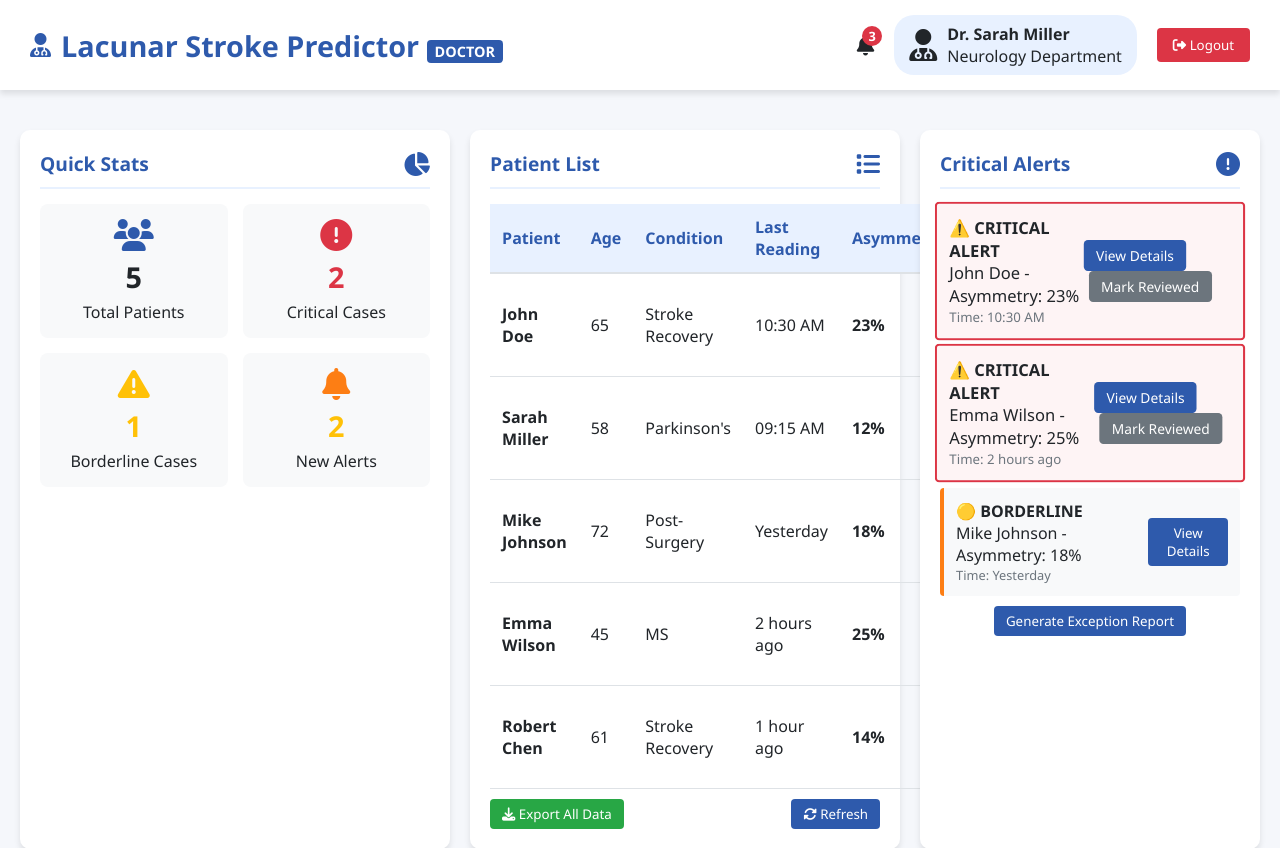
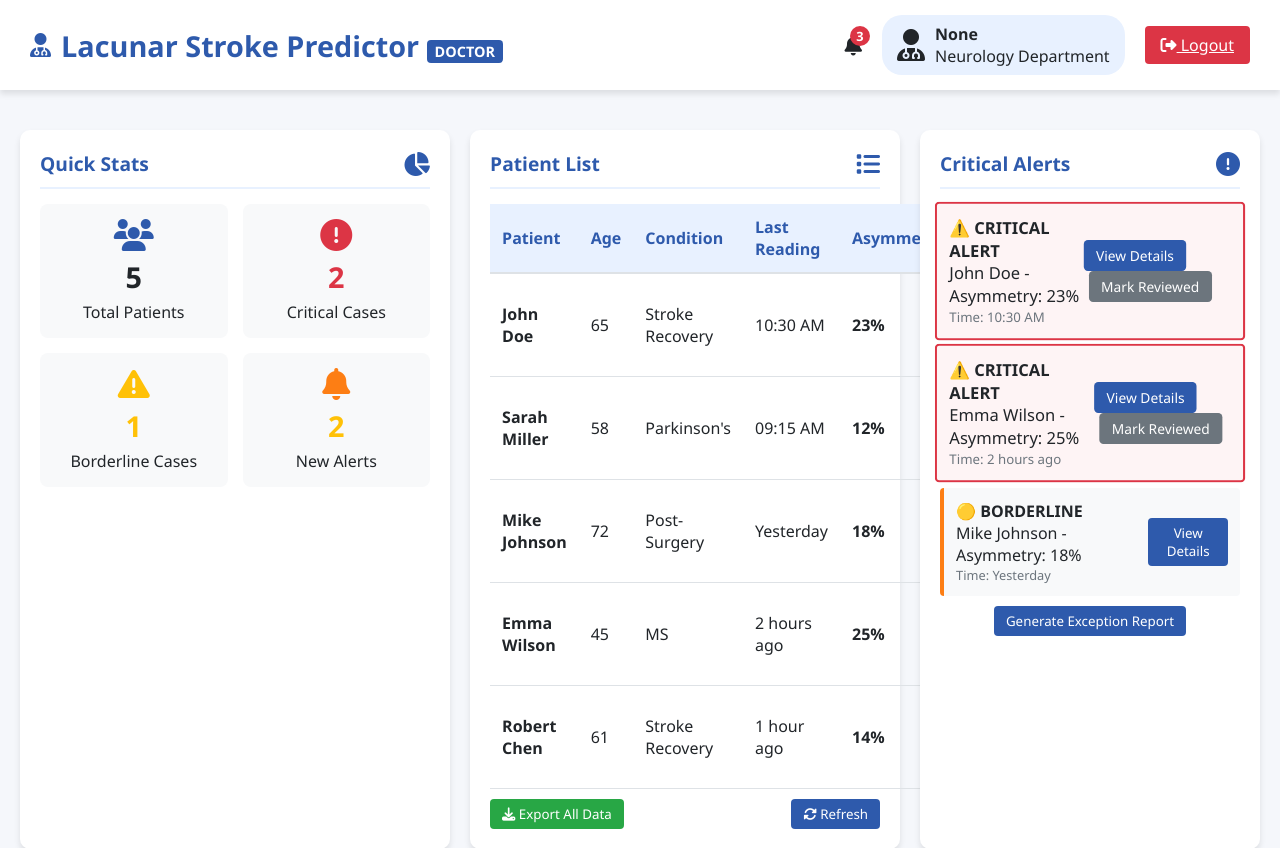
Before and after one commit to loicfred/Lacunar_Stroke_Project, a Flask app: template src/web/templates/dashboard_doctor.html in a window 1280 px wide. Shown: the top 848 px of the page. Run offline with Flask 3, Linux system fonts and the light colour scheme; the template is opened without the code that fills it, so the values that code supplies are empty.

Commit message:
Fix bugs

```diff
--- a/src/model/auth.py
+++ b/src/model/auth.py
@@ -89,7 +89,7 @@
         elif session['role'] == 'DOCTOR':
             doctor_info = dbmanager.getByID('doctor_info', user.id)
             if doctor_info:
-                session['name'] = f"{doctor_info.first_name} {doctor_info.last_name}".strip()
+                session['name'] = f"{doctor_info.title}. {doctor_info.first_name} {doctor_info.last_name}".strip()
 
         # Redirect based on role
         if session['role'] == 'DOCTOR':
--- a/src/web/app.py
+++ b/src/web/app.py
@@ -471,16 +471,15 @@
 @app.route('/dashboard/doctor')
 def doctor_dashboard():
     """Doctor dashboard"""
-    if 'user_id' not in session or session['role']!= 'DOCTOR':
-        return redirect('/login')
     try:
+        if 'user_id' not in session or session['role'] != 'DOCTOR':
+            return redirect('/login')
         user_id = session['user_id']
         doctor_info = dbmanager.getByID('doctor_info', user_id) if dbmanager.getByID('doctor_info', user_id) else None
         patients = dbmanager.getAllWhere('patient_info', 'doctor_id = ?', user_id)[:10]  # First 10 patients
         notifications = dbmanager.getAllWhere('notification', '1=1 ORDER BY timestamp DESC')[:5]
         return render_template('dashboard_doctor.html',
-                               doctor=doctor_info,
-                               patients=patients,
+                               doctor=doctor_info, patients=patients,
                                notifications=notifications)
     except Exception as e:
         print(f"Dashboard error: {e}")
@@ -488,9 +487,9 @@
 
 @app.route('/exception-report')
 def exception_report():
-    if 'user_id' not in session or session['role']!= 'DOCTOR':
-        return redirect('/login')
     try:
+        if 'user_id' not in session or session['role'] != 'DOCTOR':
+            return redirect('/login')
         exception_list = dbmanager.getAll('exception_report')
         critical_count = sum(1 for exception in exception_list if hasattr(exception, 'avg_risk_label') and exception.avg_risk_label == 'Critical')
         borderline_count = sum(1 for exception in exception_list if hasattr(exception, 'avg_risk_label') and exception.avg_risk_label == 'Borderline')
@@ -507,15 +506,11 @@
         return render_template('exception_report.html', error=str(e))
 
 
-@app.route('/dashboard/patient')
-def default_dashboard():
-    return redirect('/login')
-
 @app.route('/dashboard/patient/<string:patient_id>')
 def dashboard_patient(patient_id):
-    if 'user_id' not in session or (session['role'] != 'DOCTOR' and patient_id != session['user_id']):
-        return redirect('/login')
     try:
+        if 'user_id' not in session or (session['role'] != 'DOCTOR' and patient_id != session['user_id']):
+            return redirect('/login')
         patient_info = dbmanager.getByID('exception_report', patient_id)
         readings = dbmanager.getAllWhere('detailed_reading', 'patient_id = ?', patient_id)
         notifs = dbmanager.getAllWhere('notification', 'patient_id = ?', patient_id)
@@ -523,6 +518,10 @@
     except Exception as e:
         print(f"Dashboard error: {e}")
         return render_template('dashboard_patient.html', error=str(e))
+@app.route('/dashboard/patient')
+def default_dashboard():
+    return redirect('/login')
+
 
 
 # ========== MISC CONTROLLER ==========
--- a/src/web/templates/dashboard_doctor.html
+++ b/src/web/templates/dashboard_doctor.html
@@ -23,13 +23,13 @@
         <div class="user-profile">
             <i class="fas fa-user-md fa-2x"></i>
             <div>
-                <strong>Dr. Sarah Miller</strong>
+                <strong>{{ session.get('name') }}</strong>
                 <div>Neurology Department</div>
             </div>
         </div>
-        <button class="logout-btn" onclick="logout()">
+        <a class="logout-btn" href="/logout">
             <i class="fas fa-sign-out-alt"></i> Logout
-        </button>
+        </a>
     </div>
 </header>
 
--- a/src/web/templates/dashboard_patient.html
+++ b/src/web/templates/dashboard_patient.html
@@ -27,9 +27,9 @@
                 <div class="status-indicator status-{% if patient.latest_reading_risk_label == 'Critical' %}critical{% elif patient.latest_reading_risk_label == 'Borderline ' %}borderline{% else %}normal{% endif %}" id="currentStatusBadge">{{ patient.latest_reading_risk_label }}</div>
             </div>
         </div>
-        <button class="logout-btn" onclick="logout()">
+        <a class="logout-btn" href="/logout">
             <i class="fas fa-sign-out-alt"></i> Logout
-        </button>
+        </a>
     </div>
     <script src="../static/charts.js"></script>
 </header>
```
